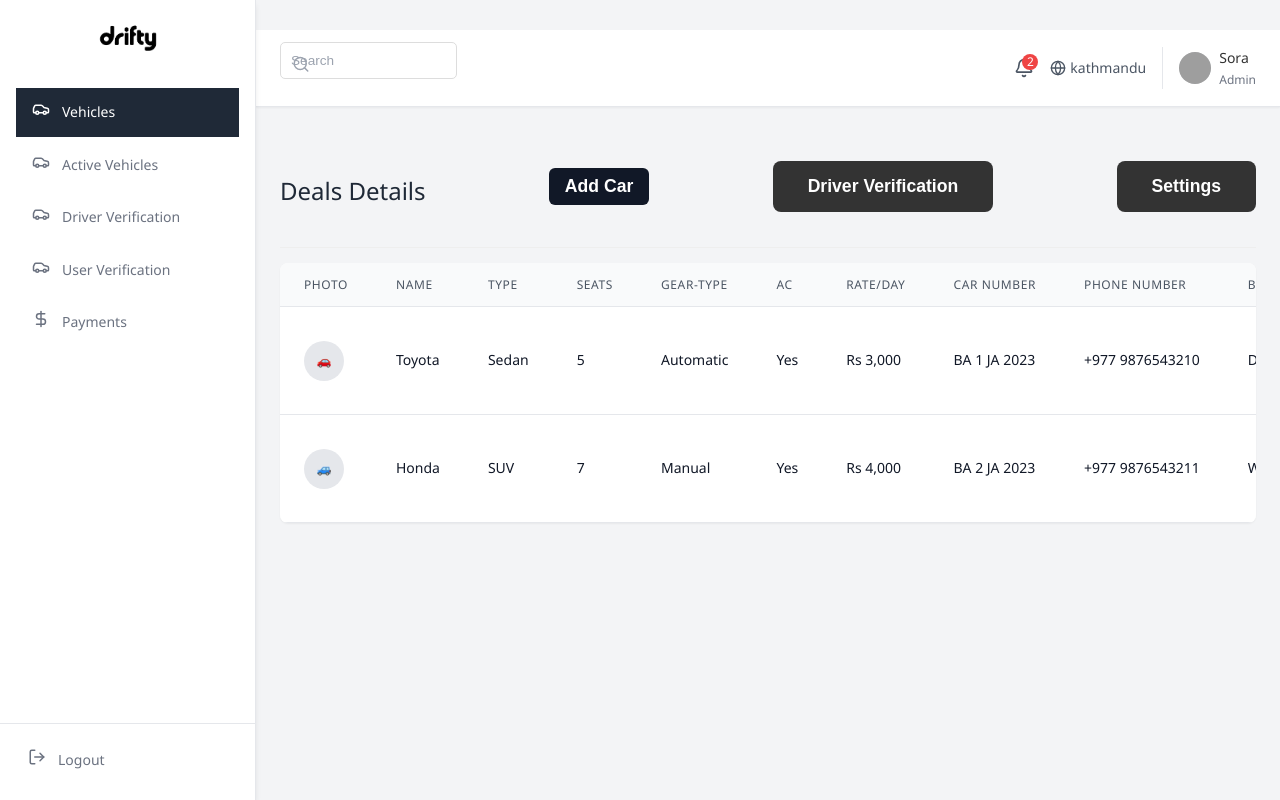
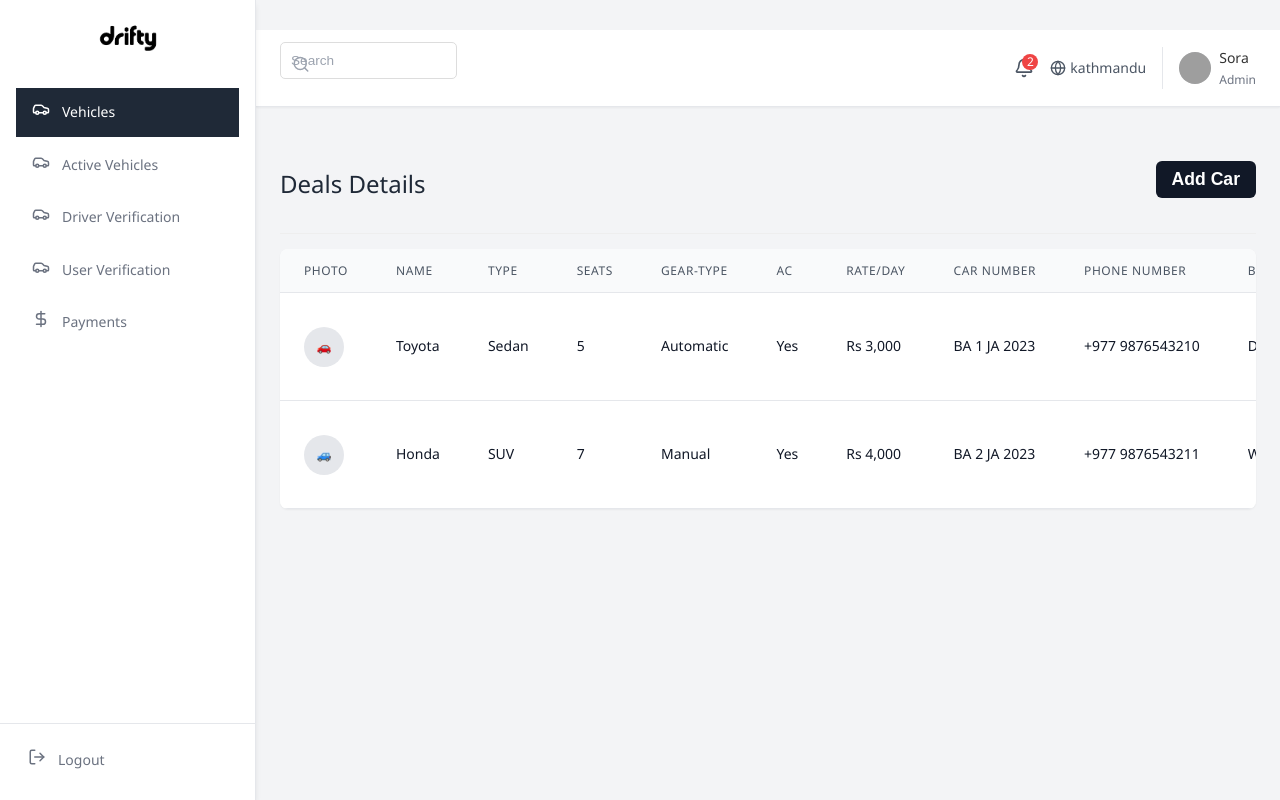
Before and after one commit to Aayushmaaaaa/Rent-Ride, a React (Vite) app: page /dealsdetails in a window 1280 px wide. Built offline with nearby package versions, Linux system fonts and the light colour scheme; grey boxes are pictures that could not be loaded.

Commit message:
Updated feature: [describe your changes briefly]

```diff
--- a/src/App.jsx
+++ b/src/App.jsx
@@ -3,15 +3,19 @@ import React, { useState, useEffect } from "react";
 import { Routes, Route, useNavigate } from "react-router-dom";
 import VehicleSearchPage from "./component/VehicleSearch/VehicleSearchPage";
 import CarDetailPage from "./component/cardetails/CarDetailPage";
-import MainContent from "./dealsDetails/MainContent";
+
 import Booking from "./component/Booking/Booking";
 import DetailsPage from "./component/DetailsPage/DetailsPage";
 import TermsAndPolicies from "./component/TermsAndPoliciesPage/TermsAndPoliciesPage";
 // Import the new component
+
+
+import MainContent from "./dealsDetails/MainContent";
 import DriverVerification from "./dealsDetails/DriverVerification";
-import VerificationDetails from "./dealsDetails/VerificationDetails";
 import UserVerification from "./dealsDetails/UserVerification";
 import ProfileSettings from "./dealsDetails/ProfileSettings";
+
+import VerificationDetails from "./dealsDetails/VerificationDetails";
 import DriftyPage from './component/dashboard/DriftyPage';
 import RidesDashboard from './component/dashboard/RidesDashboard';
 import ListVehicleForm from "./component/List Your Vehicles/ListVehicleForm";
@@ -62,7 +66,7 @@ function App() {
       <Route path="/" element={<LandingPage isLoggedIn={isLoggedIn} />} />
       <Route path="/search" element={<VehicleSearchPage />} />
       <Route path="/cardetails/:id" element={<CarDetailPage isLoggedIn={isLoggedIn} />} />
-      <Route path="/dealsdetails" element={<MainContent />} />
+
       <Route path="/booking/:id" element={<Booking />} /> {/* Your existing booking route */}
       {/* Add the new route for the Booking component after payment */}
       <Route path="/admin/dashboard" element={<div>Admin Dashboard Content</div>} />
@@ -84,9 +88,11 @@ function App() {
       <Route path="/contact-us" element={<ContactUsPage />} />
       <Route path="/order-confirmed" element={<OrderConfirmation />} />
       <Route path="/details" element={<DetailsPage />} />
+      <Route path="/dealsdetails" element={<MainContent />} />
       <Route path="/driver-verification" element={<DriverVerification />} />
       <Route path="/user-verification" element={<UserVerification />} />
       <Route path="/profile-settings" element={<ProfileSettings />} />
+      <Route path="/verification" element={<VerificationPage />} />
       <Route path="/verification-details" element={<VerificationDetails />} />
     </Routes>
   );
--- a/src/dealsDetails/MainContent.jsx
+++ b/src/dealsDetails/MainContent.jsx
@@ -1,5 +1,4 @@
 import React, { useState } from 'react';
-import { useNavigate } from 'react-router-dom';
 import VehicleTable from './VehicleTable';
 import AddCarModal from './AddCarModal';
 import Sidebar from './Sidebar';
@@ -7,19 +6,8 @@ import Nav from './Nav';
 import './MainContent.css';
 
 const MainContent = () => {
-  const navigate = useNavigate();
   const [isModalOpen, setIsModalOpen] = useState(false);
   const [isSidebarOpen, setIsSidebarOpen] = useState(false);
-
-  const handleGoToDriverVerification = () => {
-    console.log("Driver Verification button clicked");
-    navigate('/driver-verification');
-  };
-
-  const handleGoToProfileSettings = () => {
-    console.log("Settings button clicked");
-    navigate('/profile-settings');
-  };
 
   return (
     <div className="main-layout">
@@ -35,19 +23,6 @@ const MainContent = () => {
             >
               Add Car
             </button>
-            <button
-              onClick={handleGoToDriverVerification}
-              className="driver-verification-button"
-            >
-              Driver Verification
-            </button>
-            {/* Add a button to go to Profile Settings */}
-            <button
-              onClick={handleGoToProfileSettings}
-              className="settings-button" // You can style this in MainContent.css
-            >
-              Settings
-            </button>
           </div>
 
           <VehicleTable />
```
